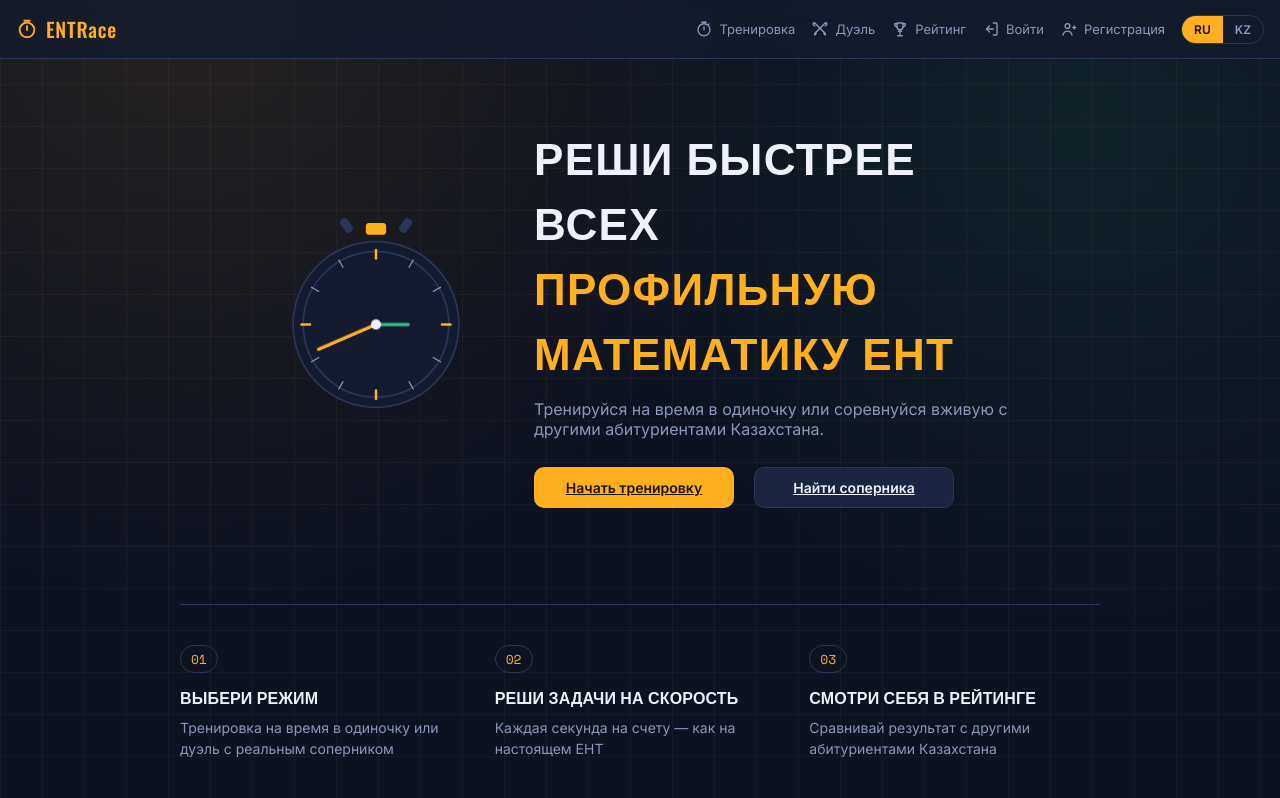
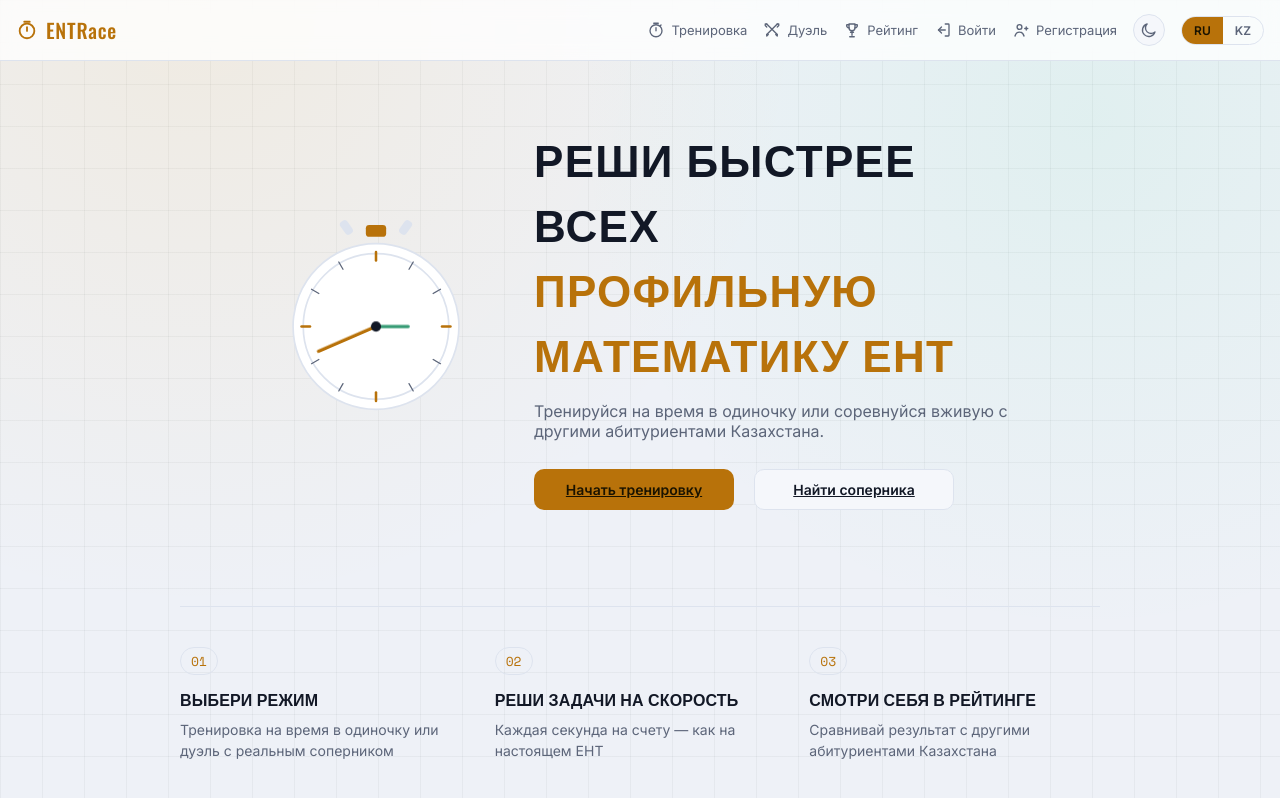
Before and after one commit to v1ktorian1nnn-ai/ent-speedmath, a React (Vite) app in the folder frontend/: page / in a window 1280 px wide. Built offline with nearby package versions, Linux system fonts and the light colour scheme; no server answers.

Commit message:
Переключатель светлой/тёмной темы

```diff
--- a/frontend/src/components/Icons.jsx
+++ b/frontend/src/components/Icons.jsx
@@ -104,6 +104,29 @@ export function IconLogin(props) {
   );
 }
 
+export function IconSun(props) {
+  return (
+    <svg {...base} {...props}>
+      <circle cx="12" cy="12" r="4.2" />
+      <path d="M12 2.5v2.2" />
+      <path d="M12 19.3v2.2" />
+      <path d="M4.2 4.2l1.6 1.6" />
+      <path d="M18.2 18.2l1.6 1.6" />
+      <path d="M2.5 12h2.2" />
+      <path d="M19.3 12h2.2" />
+      <path d="M4.2 19.8l1.6-1.6" />
+      <path d="M18.2 5.8l1.6-1.6" />
+    </svg>
+  );
+}
+
+export function IconMoon(props) {
+  return (
+    <svg {...base} {...props}>
+      <path d="M20 14.5A8.5 8.5 0 1 1 9.5 4a7 7 0 0 0 10.5 10.5z" />
+    </svg>
+  );
+}
 export function IconUserPlus(props) {
   return (
     <svg {...base} {...props}>
--- a/frontend/src/components/Navbar.jsx
+++ b/frontend/src/components/Navbar.jsx
@@ -2,6 +2,7 @@ import React, { useEffect, useRef, useState } from "react";
 import { Link, useNavigate, useLocation } from "react-router-dom";
 import { useI18n } from "../i18n";
 import { useAuth } from "../context/AuthContext";
+import { useTheme } from "../context/ThemeContext";
 import {
   IconTimer,
   IconSwords,
@@ -13,6 +14,8 @@ import {
   IconChevronDown,
   IconLogin,
   IconUserPlus,
+  IconSun,
+  IconMoon,
 } from "./Icons";
 
 function BrandMark() {
@@ -28,6 +31,7 @@ function BrandMark() {
 export default function Navbar() {
   const { t, lang, setLanguage } = useI18n();
   const { user, logout } = useAuth();
+  const { theme, toggleTheme } = useTheme();
   const navigate = useNavigate();
   const location = useLocation();
 
@@ -112,6 +116,15 @@ export default function Navbar() {
           </>
         )}
 
+        <button
+          className="theme-toggle"
+          onClick={toggleTheme}
+          aria-label={theme === "dark" ? "Включить светлую тему" : "Включить тёмную тему"}
+          title={theme === "dark" ? "Светлая тема" : "Тёмная тема"}
+        >
+          {theme === "dark" ? <IconSun /> : <IconMoon />}
+        </button>
+
         <div className="lang-switch">
           <button className={lang === "ru" ? "active" : ""} onClick={() => setLanguage("ru")}>
             RU
--- /dev/null
+++ b/frontend/src/context/ThemeContext.jsx
@@ -0,0 +1,31 @@
+import React, { createContext, useContext, useEffect, useState } from "react";
+
+const ThemeContext = createContext(null);
+
+export function ThemeProvider({ children }) {
+  const [theme, setTheme] = useState(() => {
+    const saved = localStorage.getItem("theme");
+    if (saved) return saved;
+    // По умолчанию подстраиваемся под системную настройку пользователя
+    return window.matchMedia && window.matchMedia("(prefers-color-scheme: light)").matches
+      ? "light"
+      : "dark";
+  });
+
+  useEffect(() => {
+    document.documentElement.setAttribute("data-theme", theme);
+    localStorage.setItem("theme", theme);
+  }, [theme]);
+
+  const toggleTheme = () => setTheme((t) => (t === "dark" ? "light" : "dark"));
+
+  return (
+    <ThemeContext.Provider value={{ theme, toggleTheme }}>{children}</ThemeContext.Provider>
+  );
+}
+
+export function useTheme() {
+  const ctx = useContext(ThemeContext);
+  if (!ctx) throw new Error("useTheme должен использоваться внутри ThemeProvider");
+  return ctx;
+}
--- a/frontend/src/main.jsx
+++ b/frontend/src/main.jsx
@@ -3,14 +3,17 @@ import ReactDOM from "react-dom/client";
 import App from "./App";
 import { I18nProvider } from "./i18n";
 import { AuthProvider } from "./context/AuthContext";
+import { ThemeProvider } from "./context/ThemeContext";
 import "./styles.css";
 
 ReactDOM.createRoot(document.getElementById("root")).render(
   <React.StrictMode>
-    <I18nProvider>
-      <AuthProvider>
-        <App />
-      </AuthProvider>
-    </I18nProvider>
+    <ThemeProvider>
+      <I18nProvider>
+        <AuthProvider>
+          <App />
+        </AuthProvider>
+      </I18nProvider>
+    </ThemeProvider>
   </React.StrictMode>
 );
--- a/frontend/src/styles.css
+++ b/frontend/src/styles.css
@@ -20,12 +20,36 @@
   --accent-dim: #7a5a1a;
   --success: #3ddc97;
   --danger: #ff5c6c;
+  --grid-line: rgba(255, 255, 255, 0.035);
+  --navbar-bg: rgba(20, 27, 46, 0.78);
 
   --font-display: "Oswald", sans-serif;
   --font-body: "Inter", sans-serif;
   --font-mono: "Space Mono", monospace;
 
   --radius: 10px;
+
+  color-scheme: dark;
+  transition: background-color 0.2s ease, color 0.2s ease;
+}
+
+/* Светлая тема — та же цветовая идентичность (янтарь/мята), но на светлом фоне */
+[data-theme="light"] {
+  --bg: #eef1f7;
+  --surface: #ffffff;
+  --surface-2: #f5f7fb;
+  --border: #dde3ee;
+  --text: #121826;
+  --text-muted: #5c6579;
+
+  --accent: #b8720a;
+  --accent-dim: #f2dcae;
+  --success: #158a5d;
+  --danger: #d13a4d;
+  --grid-line: rgba(18, 24, 38, 0.045);
+  --navbar-bg: rgba(255, 255, 255, 0.78);
+
+  color-scheme: light;
 }
 
 * {
@@ -50,11 +74,12 @@ body {
   font-family: var(--font-body);
   -webkit-font-smoothing: antialiased;
   background-color: var(--bg);
+  transition: background-color 0.25s ease, color 0.25s ease;
   background-image:
     radial-gradient(circle at 15% 0%, rgba(255, 176, 32, 0.10), transparent 45%),
     radial-gradient(circle at 85% 15%, rgba(61, 220, 151, 0.08), transparent 40%),
-    linear-gradient(rgba(255, 255, 255, 0.035) 1px, transparent 1px),
-    linear-gradient(90deg, rgba(255, 255, 255, 0.035) 1px, transparent 1px);
+    linear-gradient(var(--grid-line) 1px, transparent 1px),
+    linear-gradient(90deg, var(--grid-line) 1px, transparent 1px);
   background-size: auto, auto, 42px 42px, 42px 42px;
   background-attachment: fixed;
 }
@@ -100,7 +125,7 @@ button {
   gap: 10px 0;
   padding: 14px 16px;
   border-bottom: 1px solid var(--border);
-  background: rgba(20, 27, 46, 0.78);
+  background: var(--navbar-bg);
   backdrop-filter: blur(10px);
   -webkit-backdrop-filter: blur(10px);
 }
@@ -320,6 +345,25 @@ button {
 .lang-switch button.active {
   background: var(--accent);
   color: #1a1300;
+}
+
+.theme-toggle {
+  display: inline-flex;
+  align-items: center;
+  justify-content: center;
+  width: 32px;
+  height: 32px;
+  border-radius: 50%;
+  background: var(--surface-2);
+  border: 1px solid var(--border);
+  color: var(--text-muted);
+  transition: color 0.15s ease, border-color 0.15s ease, transform 0.15s ease;
+}
+
+.theme-toggle:hover {
+  color: var(--accent);
+  border-color: var(--accent);
+  transform: rotate(15deg);
 }
 
 /* --- Карточки/поверхности --- */
```
